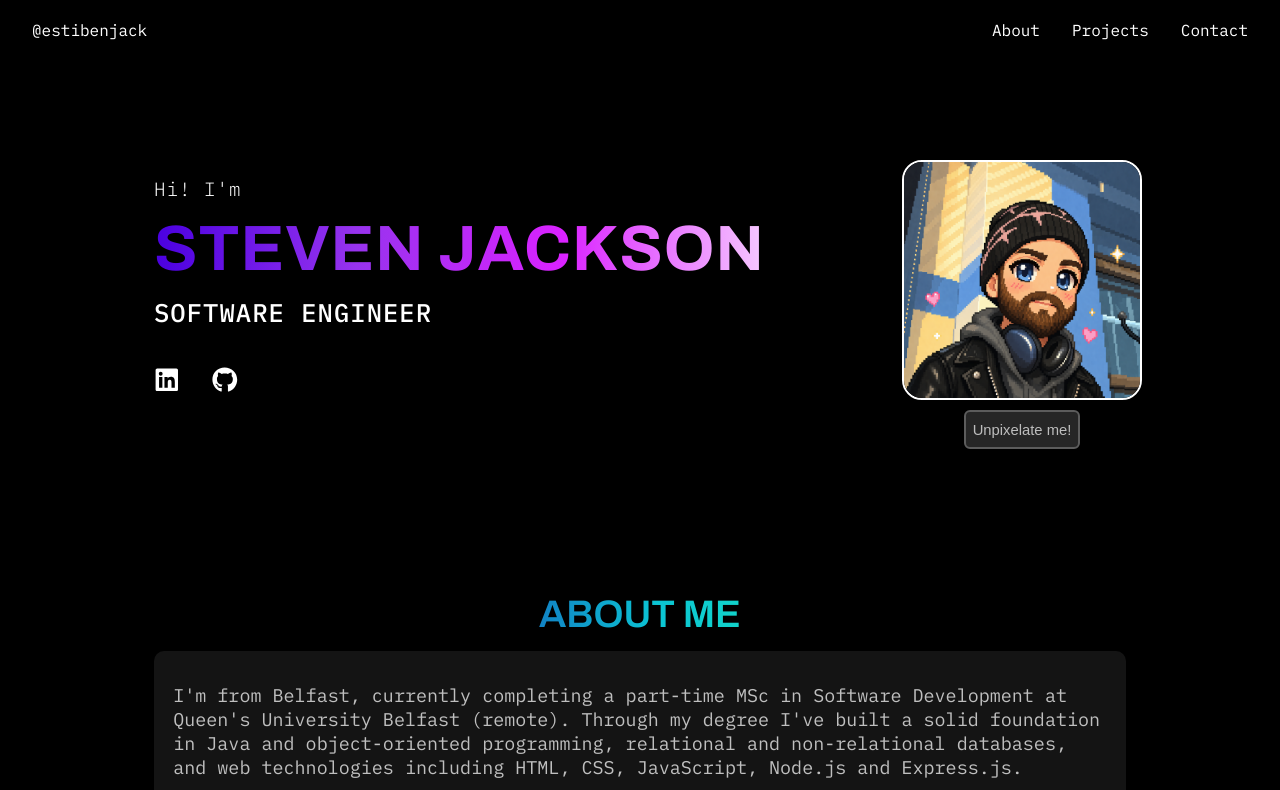
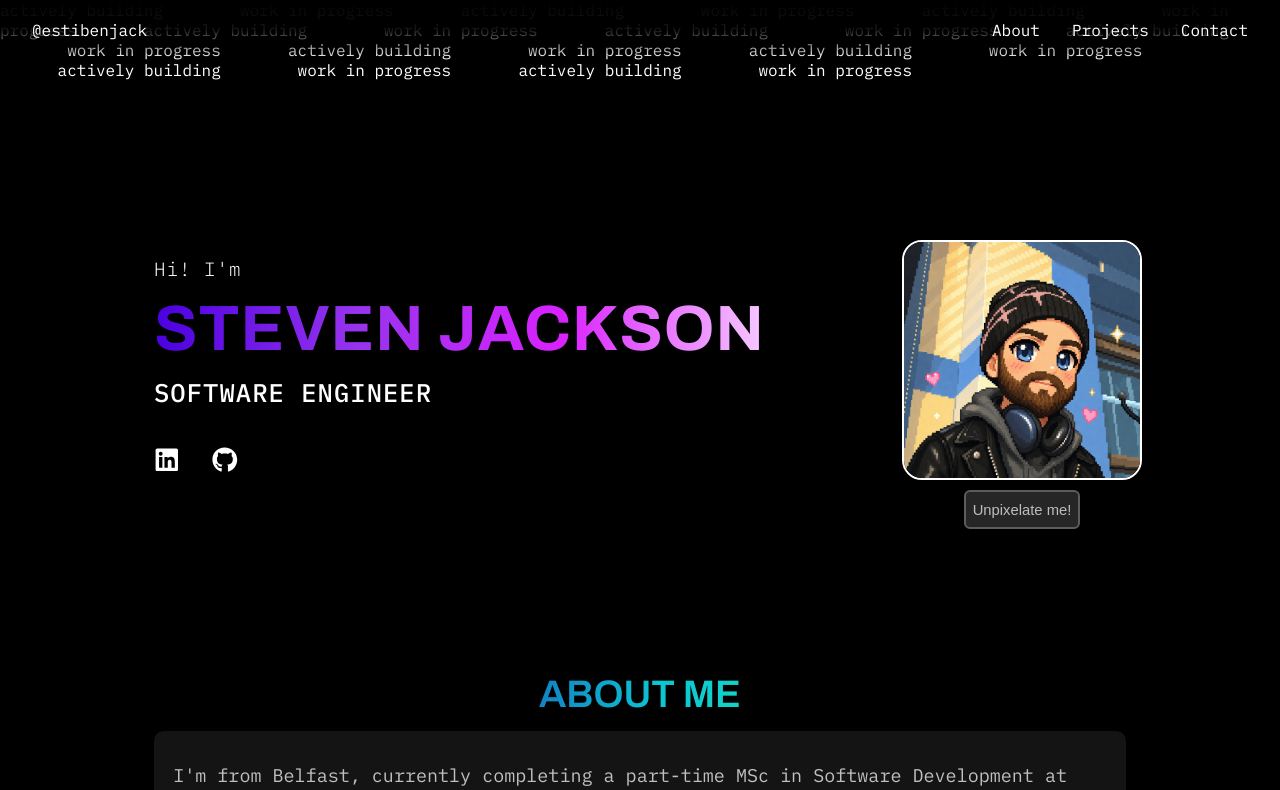
Before and after one commit to estibenjack/portfolio-site, a React (Vite) app in the folder frontend/: page / in a window 1280 px wide. Shown: the top 790 px of the page. Built offline with nearby package versions, Linux system fonts and the light colour scheme.

Commit message:
create and implement WIP banner

```diff
--- a/frontend/src/App.jsx
+++ b/frontend/src/App.jsx
@@ -5,10 +5,12 @@ import Projects from './sections/Projects';
 import Contact from './sections/Contact';
 import Footer from './components/Footer';
 import BackToTop from './components/BackToTop';
+import Banner from './components/Banner';
 
 function App() {
   return (
     <>
+      <Banner />
       <Navbar />
       <main className="main-wrapper">
         <Hero />
--- /dev/null
+++ b/frontend/src/components/Banner.jsx
@@ -0,0 +1,18 @@
+const Banner = () => {
+  return (
+    <div className="banner">
+      <div className="banner-track">
+        {Array(10)
+          .fill(null)
+          .map((_, i) => (
+            <span key={i}>
+              actively building &nbsp;&nbsp;&nbsp;&nbsp;&nbsp;&nbsp; work in
+              progress &nbsp;&nbsp;&nbsp;&nbsp;&nbsp;&nbsp;
+            </span>
+          ))}
+      </div>
+    </div>
+  );
+};
+
+export default Banner;
```
